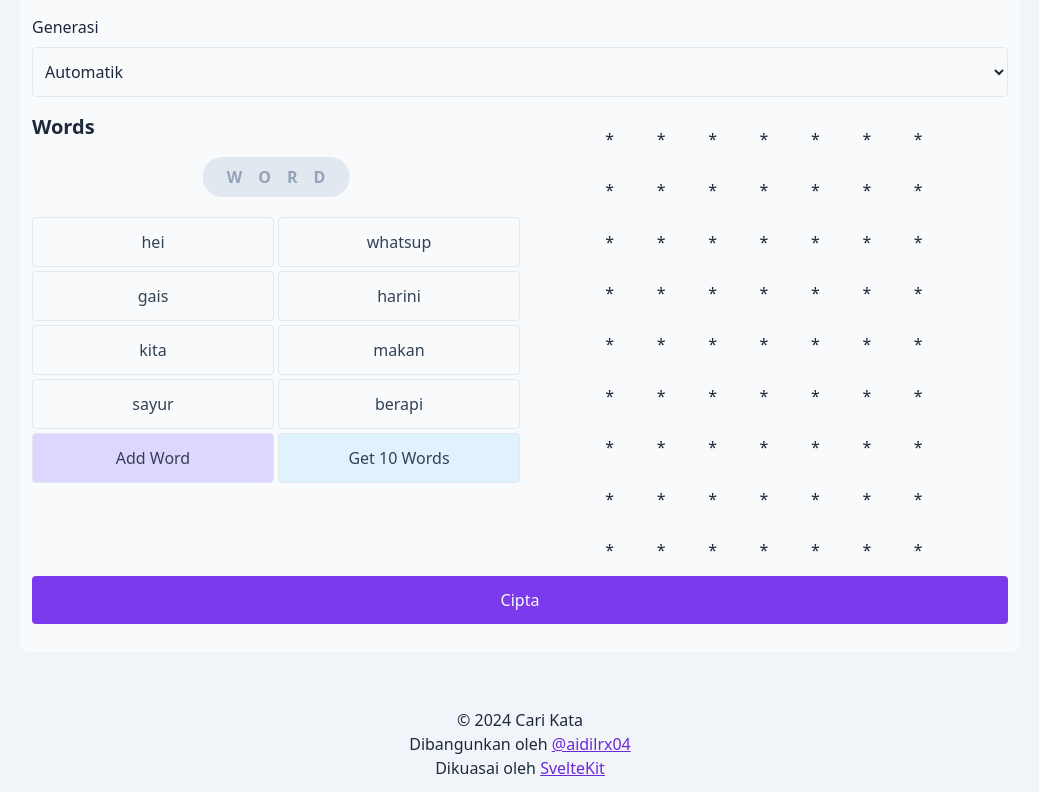
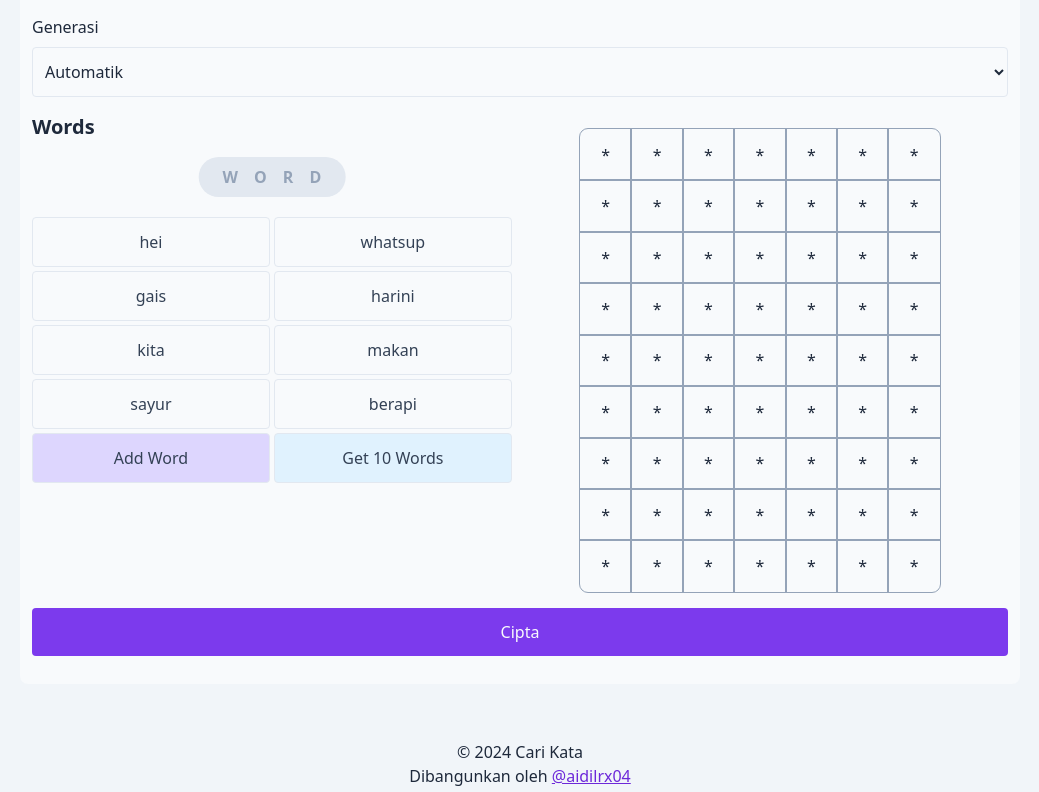
Before and after one commit to aidilrx04/cari-kata, a SvelteKit app: page /create in a window 1280 px wide. Shown: the part 455-1247 px from the top of the page, without its empty margins (120-1159 px from the left). Built offline with nearby package versions, Linux system fonts and the light colour scheme; some icons are missing.

Commit message:
feat: add border to grid

```diff
--- a/src/routes/create/CreateGrid.svelte
+++ b/src/routes/create/CreateGrid.svelte
@@ -307,6 +307,18 @@
 	};
 </script>
 
-<div id="interactive-word-placement" class="w-full">
+<div id="interactive-word-placement" class="w-full p-4">
 	<Grid words={[]} options={gridOptions} {handleCellPress} {handleCellRelease} {handleCellMove} />
 </div>
+
+<style lang="scss">
+	#interactive-word-placement {
+		:global(.cell) {
+			@apply outline outline-1 outline-slate-400;
+		}
+
+		:global(#ck-grid) {
+			@apply rounded-lg overflow-hidden outline outline-1 outline-slate-400;
+		}
+	}
+</style>
```
